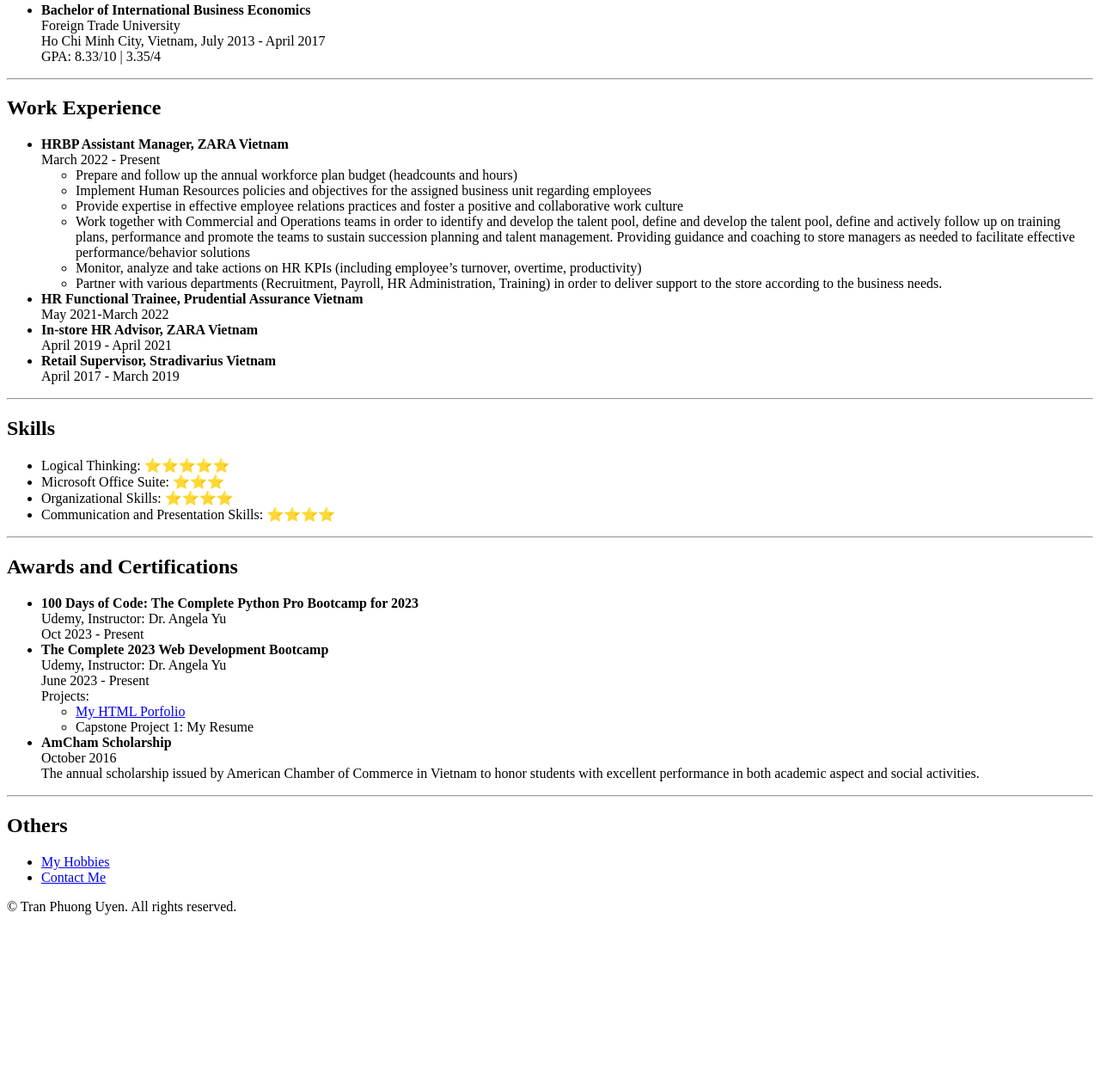
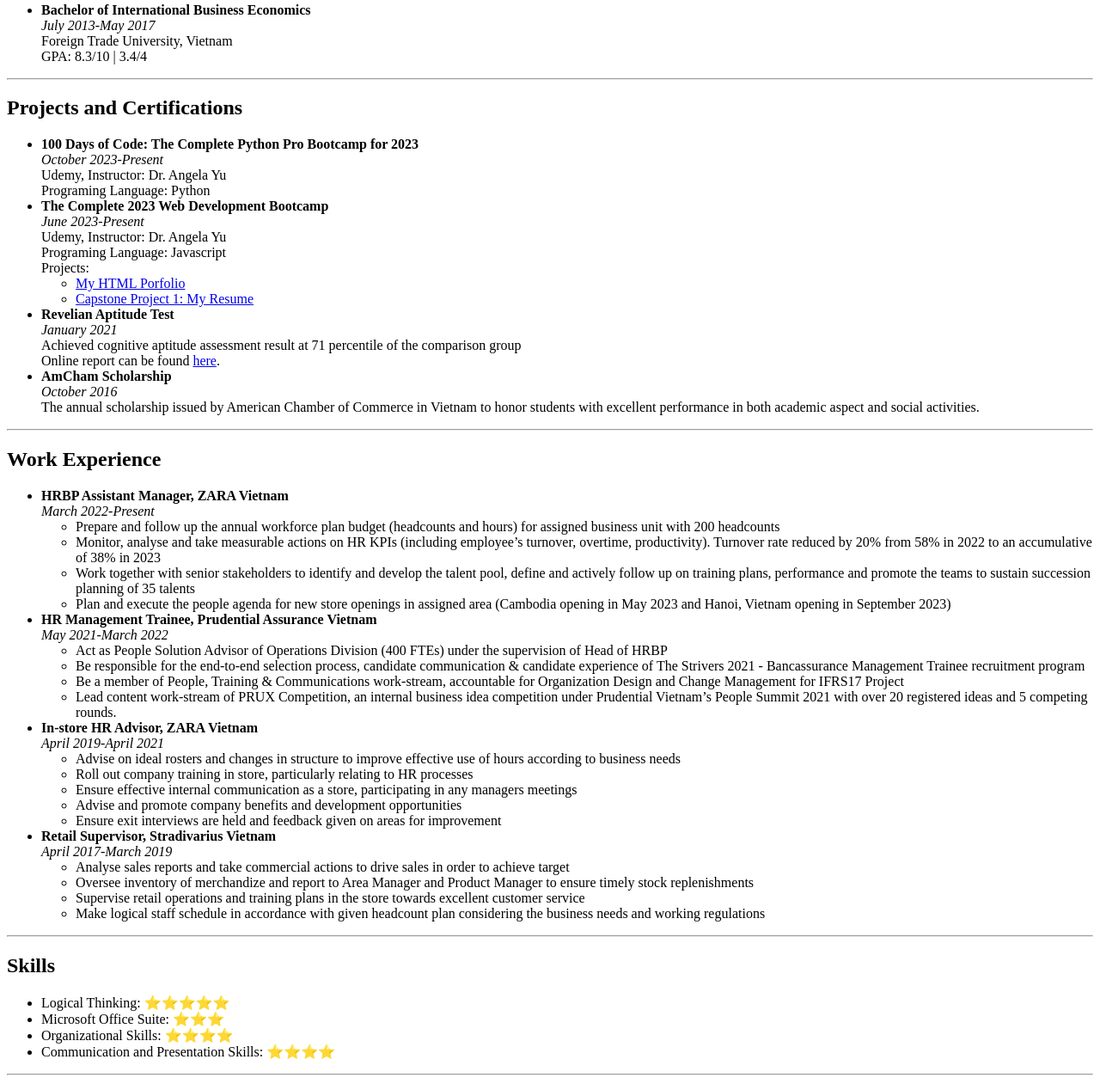
Before and after one commit to uyentran1/capstone-project-1, a plain HTML site: page index.html in a window 1280 px wide. Shown: the part 469-1737 px from the top of the page at 86% size. Before the commit the page ends 1549 px from the top, so only its background shows below. Drawn offline with Linux system fonts and the light colour scheme.

Commit message:
Update index 6 Nov 2023.html

```diff
--- a/index.html
+++ b/index.html
@@ -14,9 +14,43 @@
 <ul>
     <li>
         <b>Bachelor of International Business Economics</b><br/>
-        Foreign Trade University<br/>
-        Ho Chi Minh City, Vietnam, July 2013 - April 2017<br/>
-        GPA: 8.33/10 | 3.35/4
+        <i>July 2013-May 2017</i><br/>
+        Foreign Trade University, Vietnam<br/>
+        GPA: 8.3/10 | 3.4/4
+    </li>
+</ul>
+<hr/>
+<h2>Projects and Certifications</h2>
+<ul>
+    <li>
+        <b>100 Days of Code: The Complete Python Pro Bootcamp for 2023</b></br>
+        <i>October 2023-Present</i><br/>
+        Udemy, Instructor: Dr. Angela Yu<br>
+        Programing Language: Python
+    </li>
+    <li>
+        <b>The Complete 2023 Web Development Bootcamp</b></br>
+        <i>June 2023-Present</i><br/>
+        Udemy, Instructor: Dr. Angela Yu<br/>
+        Programing Language: Javascript<br/>
+        Projects:<br/>
+        <ul>
+            <li><a href="https://uyentran1.github.io/html-porfolio/">My HTML Porfolio</a></li>
+            <li><a href="https://uyentran1.github.io/capstone-project-1/">Capstone Project 1: My Resume</a></li>
+        </ul>
+    </li>
+    <li>
+        <b>Revelian Aptitude Test</b><br/>
+        <i>January 2021</i><br/>
+        Achieved cognitive aptitude assessment result at 71 percentile of the comparison group<br/>
+        Online report can be found <a href="https://app.revelian.com/reporting/feedback.cfm?id=29585889BD4FB0E4E2CDB6F942E0FB07B64AF7DA6D5DDDEA3D78C722BDBCDBDCECD5A9B5">here</a>.
+    </li>
+    <li>
+        <b>AmCham Scholarship</b><br/>
+        <i>October 2016</i><br/>
+        The annual scholarship issued by American Chamber of Commerce in Vietnam to honor students with excellent
+performance in both academic aspect and social activities.
+
     </li>
 </ul>
 <hr/>
@@ -24,36 +58,44 @@
 <ul>
     <li>
         <b>HRBP Assistant Manager, ZARA Vietnam</b><br/>
-        March 2022 - Present
+        <i>March 2022-Present</i><br/>
         <ul>
-            <li>Prepare and follow up the annual workforce plan budget (headcounts and
-                hours)</li>
-            <li>Implement Human Resources policies and objectives for the assigned business
-                unit regarding employees</li>
-            <li>Provide expertise in effective employee relations practices and foster a positive
-                and collaborative work culture</li>
-            <li>Work together with Commercial and Operations teams in order to identify and
-                develop the talent pool, define and develop the talent pool, define and actively
-                follow up on training plans, performance and promote the teams to sustain
-                succession planning and talent management. Providing guidance and coaching to
-                store managers as needed to facilitate effective performance/behavior solutions</li>
-            <li>Monitor, analyze and take actions on HR KPIs (including employee’s turnover,
-                overtime, productivity)</li>
-            <li>Partner with various departments (Recruitment, Payroll, HR Administration,
-                Training) in order to deliver support to the store according to the business needs.</li>
+            <li>Prepare and follow up the annual workforce plan budget (headcounts and hours) for assigned business unit with 200 headcounts</li>
+            <li>Monitor, analyse and take measurable actions on HR KPIs (including employee’s turnover, overtime, productivity). Turnover rate reduced by 20% from 58% in 2022 to an accumulative of 38% in 2023</li>
+            <li>Work together with senior stakeholders to identify and develop the talent pool, define and actively follow up on training plans, performance and promote the teams to sustain succession planning of 35 talents</li>
+            <li>Plan and execute the people agenda for new store openings in assigned area (Cambodia opening in May 2023 and Hanoi, Vietnam opening in September 2023)</li>
         </ul>
     </li>
     <li>
-        <b>HR Functional Trainee, Prudential Assurance Vietnam</b><br/>
-        May 2021-March 2022
+        <b>HR Management Trainee, Prudential Assurance Vietnam</b><br/>
+        <i>May 2021-March 2022</i><br/>
+        <ul>
+            <li>Act as People Solution Advisor of Operations Division (400 FTEs) under the supervision of Head of HRBP</li>
+            <li>Be responsible for the end-to-end selection process, candidate communication & candidate experience of The Strivers 2021 - Bancassurance Management Trainee recruitment program</li>
+            <li>Be a member of People, Training & Communications work-stream, accountable for Organization Design and Change Management for IFRS17 Project</li>
+            <li>Lead content work-stream of PRUX Competition, an internal business idea competition under Prudential Vietnam’s People Summit 2021 with over 20 registered ideas and 5 competing rounds.</li>
+        </ul>
     </li>
     <li>
         <b>In-store HR Advisor, ZARA Vietnam</b><br/>
-        April 2019 - April 2021
+        <i>April 2019-April 2021</i><br/>
+        <ul>
+            <li>Advise on ideal rosters and changes in structure to improve effective use of hours according to business needs</li>
+            <li>Roll out company training in store, particularly relating to HR processes</li>
+            <li>Ensure effective internal communication as a store, participating in any managers meetings</li>
+            <li>Advise and promote company benefits and development opportunities</li>
+            <li>Ensure exit interviews are held and feedback given on areas for improvement</li>
+        </ul>
     </li>
     <li>
         <b>Retail Supervisor, Stradivarius Vietnam</b><br/>
-        April 2017 - March 2019
+        <i>April 2017-March 2019</i><br/>
+        <ul>
+            <li>Analyse sales reports and take commercial actions to drive sales in order to achieve target</li>
+            <li>Oversee inventory of merchandize and report to Area Manager and Product Manager to ensure timely stock replenishments</li>
+            <li>Supervise retail operations and training plans in the store towards excellent customer service</li>
+            <li>Make logical staff schedule in accordance with given headcount plan considering the business needs and working regulations</li>
+        </ul>
     </li>
 
 
@@ -66,36 +108,12 @@
 <li>Organizational Skills: ⭐️⭐️⭐️⭐️</li>
 <li>Communication and Presentation Skills: ⭐️⭐️⭐️⭐️</li>
 </ul>
-<hr/>
-<h2>Awards and Certifications</h2>
-<ul>
-    <li>
-        <b>100 Days of Code: The Complete Python Pro Bootcamp for 2023</b></br>
-        Udemy, Instructor: Dr. Angela Yu<br>
-        Oct 2023 - Present<br/>
-    </li>
-    <li>
-        <b>The Complete 2023 Web Development Bootcamp</b></br>
-        Udemy, Instructor: Dr. Angela Yu<br/>
-        June 2023 - Present<br/>
-        Projects:<br/>
-        <ul>
-            <li><a href="https://uyentran1.github.io/html-porfolio/">My HTML Porfolio</a></li>
-            <li>Capstone Project 1: My Resume</li>
-        </ul>
-    </li>
-    <li>
-        <b>AmCham Scholarship</b><br/>
-        October 2016<br/>
-        The annual scholarship issued by American Chamber of Commerce in Vietnam to honor students with excellent
-performance in both academic aspect and social activities.
 
-    </li>
-</ul>
+
 <hr/>
 <h2>Others</h2>
 <ul>
-     <li><a href="./public/hobbies.html">My Hobbies</a></li>
+    <li><a href="./public/hobbies.html">My Hobbies</a></li>
     <li><a href="./public/contact.html">Contact Me</a></li>
 </ul>
 <footer>
```
